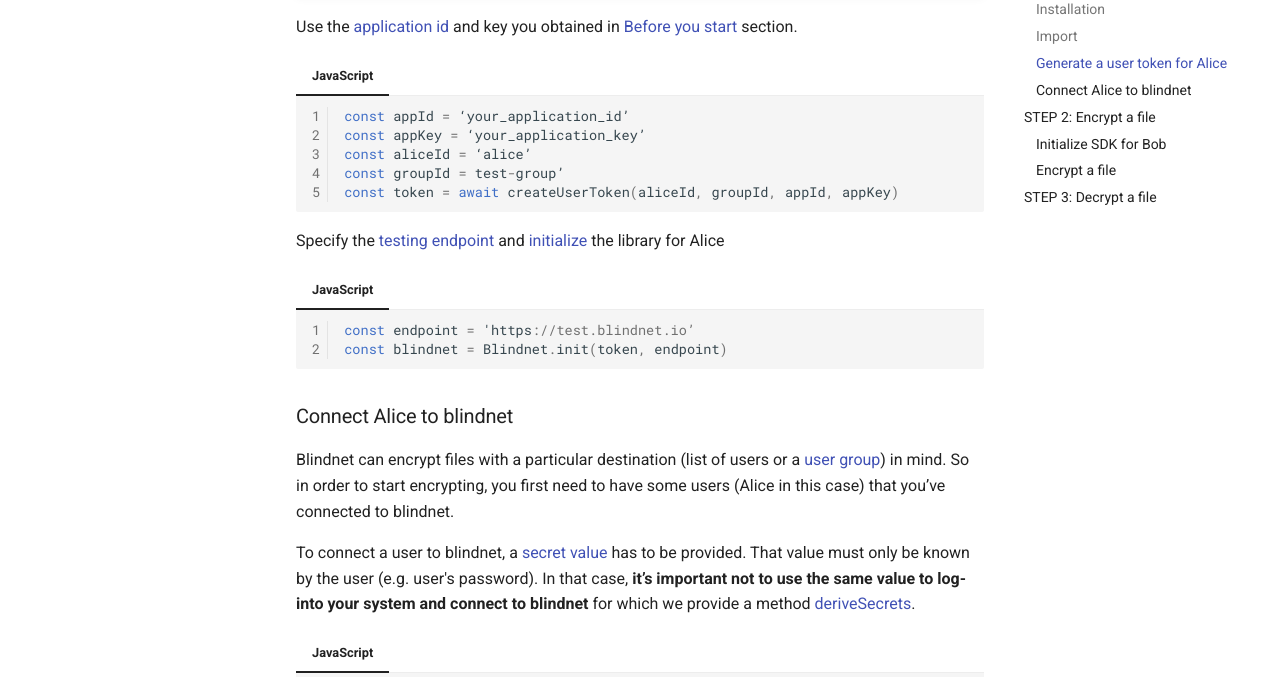
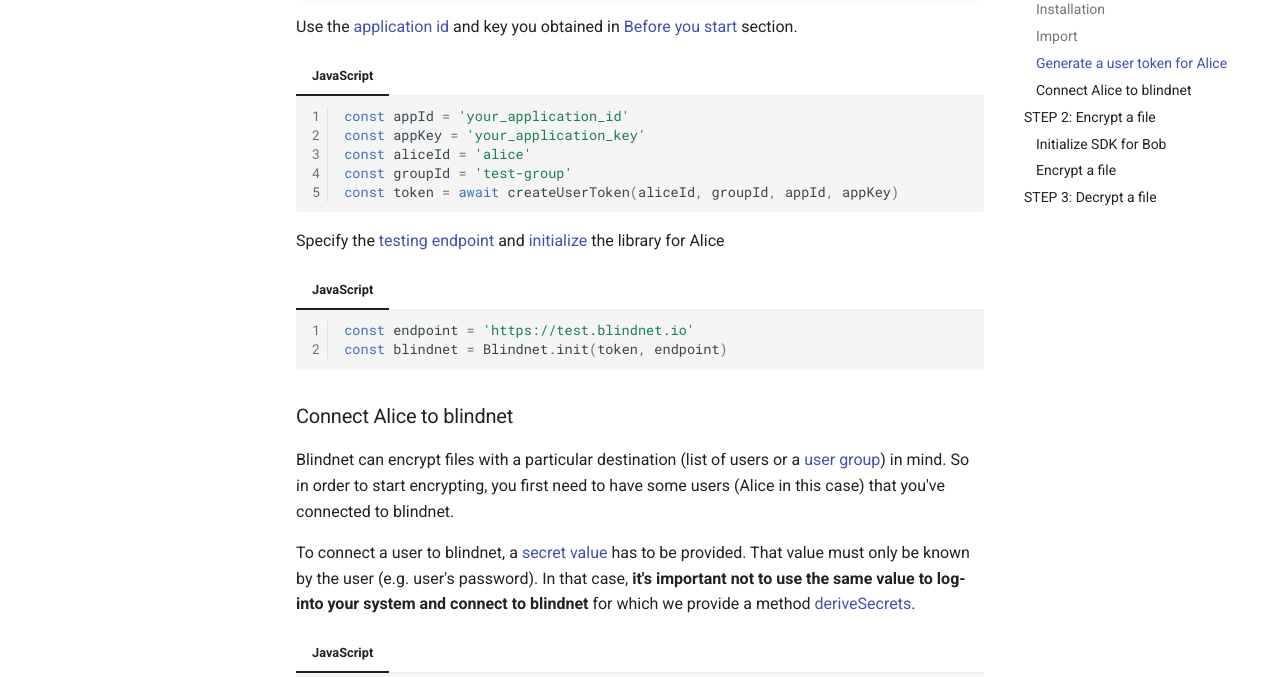
Before and after one commit to blindnet-io/blindnet.dev, an MkDocs documentation site: the page built from docs/quickstart.md, in a window 1280 px wide and 1400 px high, scrolled down 1945 px. Shown: the part 153-830 px from the top of the window. Built offline with MkDocs 1.6.1 and Material for MkDocs 9.7.7, drawn with Linux system fonts in a browser that asks for light colours; the version menu is left out; some of the changed text lies outside the part shown.

Commit message:
Fix a few errors

````diff
--- a/docs/quickstart.md
+++ b/docs/quickstart.md
@@ -4,7 +4,7 @@
     While reading this quickstart guide you can download and follow the source code for a simple React front-end app with integrated blindnet client SDK from [here](https://github.com/blindnet-io/blindnet-client-js-example).
 
 In this quickstart guide, you will learn how to [encrypt](./guides/encrypt.md){target=_blank} and [decrypt](./guides/decrypt.md){target=_blank} a file using the [blindnet client SDK](./guides/introduction.md){target=_blank}.
-We assume two users exist - a user we know, **Alice**, and an anonymous user **Bob**. For the sake of simplicity we’ll act as both Alice and Bob. We will register a known user Alice to blindnet, encrypt a file to her as an anonymous user Bob, and then decrypt the file as Alice.
+We assume two users exist - a user we know, **Alice**, and an anonymous user **Bob**. For the sake of simplicity we'll act as both Alice and Bob. We will register a known user Alice to blindnet, encrypt a file to her as an anonymous user Bob, and then decrypt the file as Alice.
 
 You will learn how to:
 
@@ -62,10 +62,10 @@
 
 === "JavaScript"
     ```js linenums="1"
-    const appId = ‘your_application_id’
-    const appKey = ‘your_application_key’
-    const aliceId = ‘alice’
-    const groupId = test-group’
+    const appId = 'your_application_id'
+    const appKey = 'your_application_key'
+    const aliceId = 'alice'
+    const groupId = 'test-group'
     const token = await createUserToken(aliceId, groupId, appId, appKey)
     ```
 
@@ -73,16 +73,16 @@
 
 === "JavaScript"
     ```js linenums="1"
-    const endpoint = 'https://test.blindnet.io’
+    const endpoint = 'https://test.blindnet.io'
     const blindnet = Blindnet.init(token, endpoint)
     ```
 
 ### Connect Alice to blindnet
 
-Blindnet can encrypt files with a particular destination (list of users or a [user group](./other/glossary.md#user_groups){target=_blank}) in mind. So in order to start encrypting, you first need to have some users (Alice in this case) that you’ve connected to blindnet.
+Blindnet can encrypt files with a particular destination (list of users or a [user group](./other/glossary.md#user_groups){target=_blank}) in mind. So in order to start encrypting, you first need to have some users (Alice in this case) that you've connected to blindnet.
 
 To connect a user to blindnet, a [secret value](./other/glossary.md#secret_value){target=_blank} has to be provided. That value must only be known
-by the user (e.g. user's password). In that case, **it’s important not to use the same value to log-into your system and connect to blindnet** for which we provide a method [deriveSecrets](./guides/managing_users_access.md#splitting_secrets){target=_blank}.
+by the user (e.g. user's password). In that case, **it's important not to use the same value to log-into your system and connect to blindnet** for which we provide a method [deriveSecrets](./guides/managing_users_access.md#splitting_secrets){target=_blank}.
 
 === "JavaScript"
     ```js linenums="1"
@@ -113,7 +113,7 @@
 
 === "JavaScript"
     ```js linenums="1"
-    const file = document.getElementById(‘file-pick’).files[0]
+    const file = document.getElementById('file-pick').files[0]
     const { encryptedData } = await blindnet.encrypt(file)
     ```
 
````
Also changed, not shown: docs/guides/decrypt.md (+1 -1 lines), docs/other/glossary.md (+1 -1 lines), docs/other/qna.md (+1 -1 lines).
